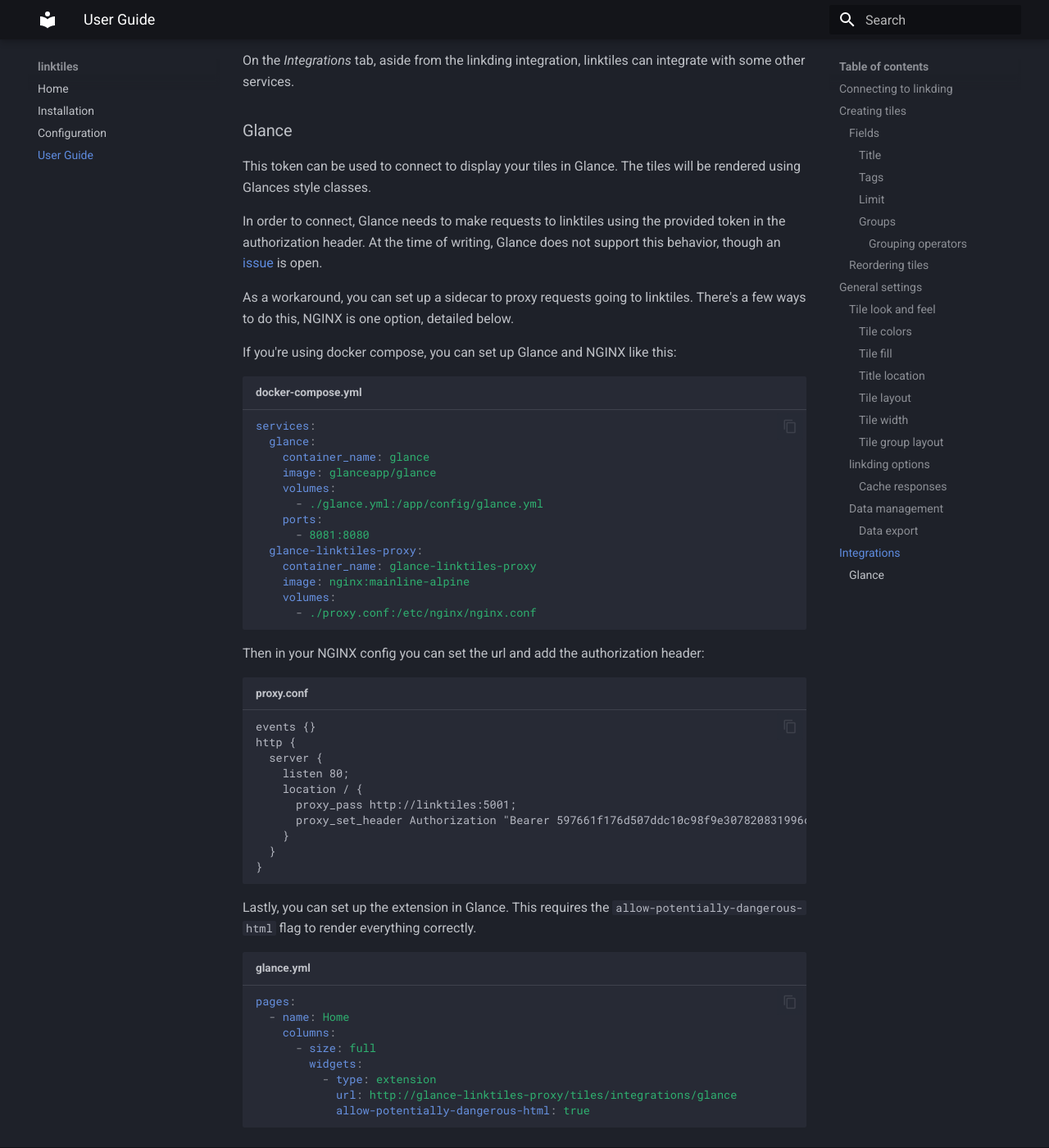
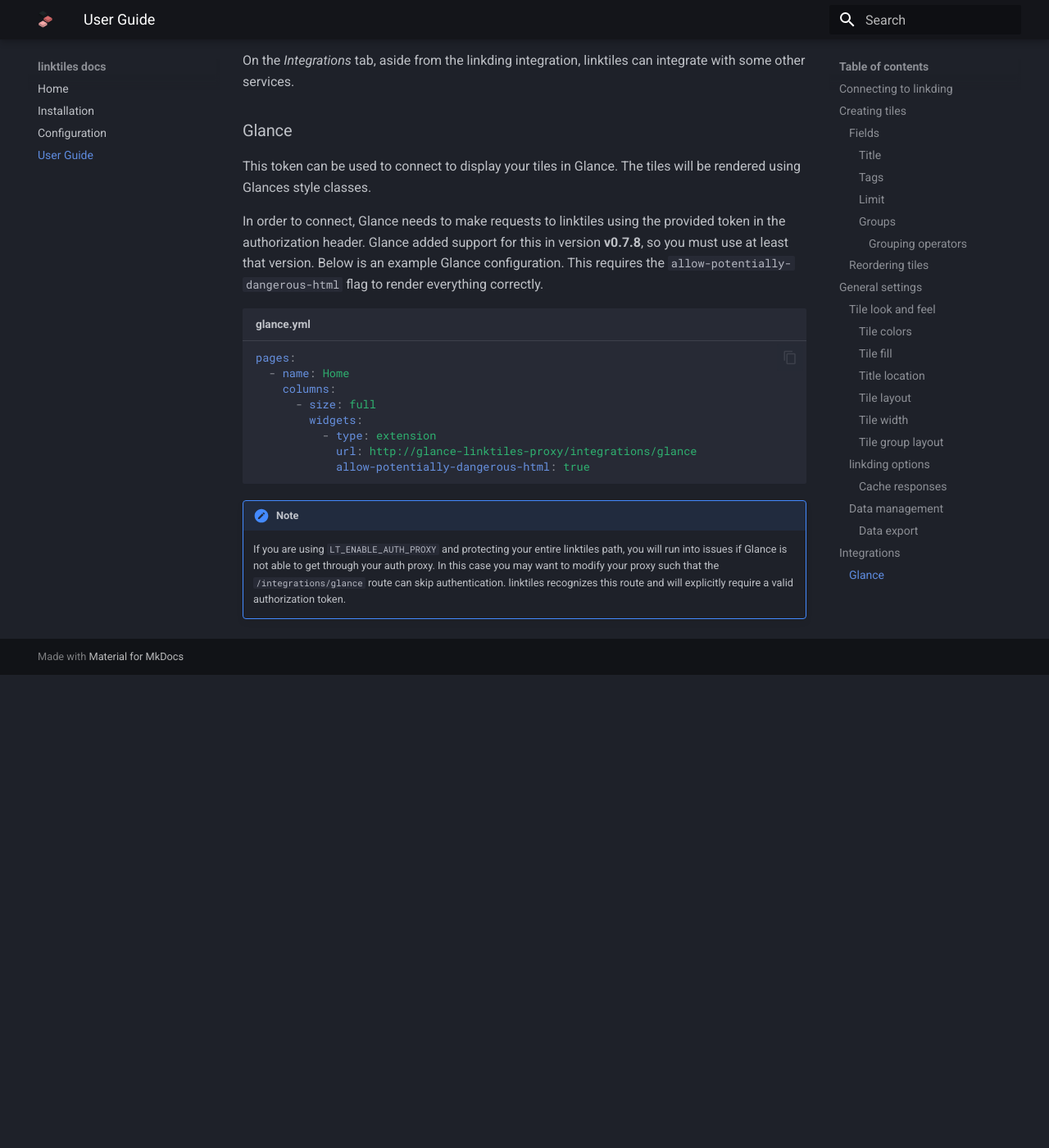
Before and after one commit to haondt/linktiles, an MkDocs documentation site: the page built from docs/user_guide.md, in a window 1280 px wide and 1400 px high, scrolled down 3875 px. Shown: the whole window at 82% size. Built offline with MkDocs 1.6.1 and Material for MkDocs 9.7.7, drawn with Linux system fonts in a browser that asks for light colours; after the commit the page ends 4698 px from its top, so only the background shows below that.

Commit message:
updated docs

````diff
--- a/docs/user_guide.md
+++ b/docs/user_guide.md
@@ -128,44 +128,8 @@ On the _Integrations_ tab, aside from the linkding integration, linktiles can in
 
 This token can be used to connect to display your tiles in Glance. The tiles will be rendered using Glances style classes.
 
-In order to connect, Glance needs to make requests to linktiles using the provided token in the authorization header. At the time of writing, Glance does not support this behavior, though an [issue](https://github.com/glanceapp/glance/issues/514) is open.
-
-As a workaround, you can set up a sidecar to proxy requests going to linktiles. There's a few ways to do this, NGINX is one option, detailed below.
-
-If you're using docker compose, you can set up Glance and NGINX like this:
-
-```yaml title='docker-compose.yml'
-services:
-  glance:
-    container_name: glance
-    image: glanceapp/glance
-    volumes:
-      - ./glance.yml:/app/config/glance.yml
-    ports:
-      - 8081:8080
-  glance-linktiles-proxy:
-    container_name: glance-linktiles-proxy
-    image: nginx:mainline-alpine
-    volumes:
-      - ./proxy.conf:/etc/nginx/nginx.conf
-```
-
-Then in your NGINX config you can set the url and add the authorization header:
-
-```title='proxy.conf'
-events {}
-http {
-  server {
-    listen 80;
-    location / {
-      proxy_pass http://linktiles:5001;
-      proxy_set_header Authorization "Bearer 597661f176d507ddc10c98f9e307820831996c63263379693638ae33";
-    }
-  }
-}
-```
-
-Lastly, you can set up the extension in Glance. This requires the `allow-potentially-dangerous-html` flag to render everything correctly.
+In order to connect, Glance needs to make requests to linktiles using the provided token in the authorization header. Glance added support for this in version **v0.7.8**, so you must use at least that version.
+Below is an example Glance configuration. This requires the `allow-potentially-dangerous-html` flag to render everything correctly.
 
 ```yaml title='glance.yml'
 pages:
@@ -174,6 +138,13 @@ pages:
       - size: full
         widgets:
           - type: extension
-            url: http://glance-linktiles-proxy/tiles/integrations/glance
+            url: http://glance-linktiles-proxy/integrations/glance
             allow-potentially-dangerous-html: true
 ```
+
+!!! note
+
+    If you are using `LT_ENABLE_AUTH_PROXY` and protecting your entire linktiles path, you will run into issues
+    if Glance is not able to get through your auth proxy. In this case you may want to modify your proxy such that the
+    `/integrations/glance` route can skip authentication. linktiles recognizes this route and will explicitly require a valid
+    authorization token.
--- a/mkdocs.yml
+++ b/mkdocs.yml
@@ -1,4 +1,4 @@
-site_name: linktiles
+site_name: linktiles docs
 
 nav:
   - Home: index.md
@@ -13,6 +13,8 @@ theme:
     primary: black
   features:
     - content.code.copy
+  logo: assets/logo.svg
+  favicon: assets/logo.svg
 
 plugins:
   - search
@@ -29,3 +31,4 @@ markdown_extensions:
   - pymdownx.superfences
   - pymdownx.blocks.tab:
       alternate_style: true
+  - admonition
````
Also changed, not shown: README.md (+18 -3 lines), docs/index.md (+24 -1 lines), docs/assets/glance_1.png (added), docs/assets/glance_2.png (added), docs/assets/linktiles_1.png (added), docs/assets/linktiles_2.png (added), docs/assets/logo.svg (added).
